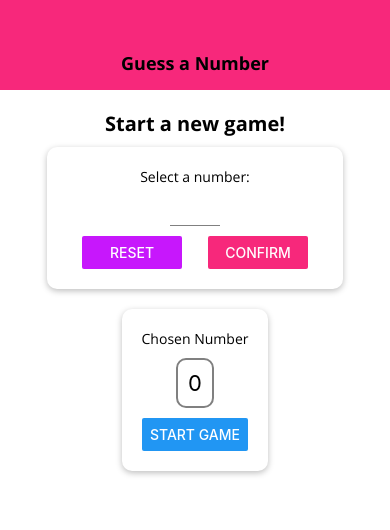
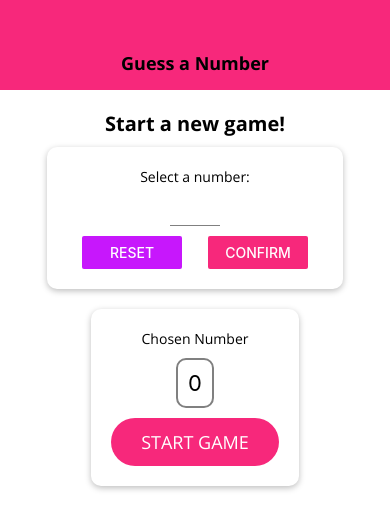
Before and after one commit to denislgx/Guess-A-Number-React-Native, a React Native app: screen / in a window 390 px wide. Both pictures are taken after a click on the button "CONFIRM". Shown: the top 530 px of the page. Built offline with nearby package versions, Linux system fonts and the light colour scheme.

Commit message:
MainButton Custom Button Component

```diff
--- /dev/null
+++ b/components/MainButton.js
@@ -0,0 +1,30 @@
+import React from 'react';
+import { View, Text, StyleSheet, TouchableOpacity } from 'react-native';
+
+import Colors from '../constants/colors';
+
+const MainButton = ({ children, onPress }) => {
+  return (
+    <TouchableOpacity activeOpacity={0.6} onPress={onPress}>
+      <View style={styles.button}>
+        <Text style={styles.buttonText}>{children}</Text>
+      </View>
+    </TouchableOpacity>
+  );
+};
+
+const styles = StyleSheet.create({
+  button: {
+    backgroundColor: Colors.primary,
+    paddingVertical: 12,
+    paddingHorizontal: 30,
+    borderRadius: 25,
+  },
+  buttonText: {
+    color: 'white',
+    fontFamily: 'open-sans',
+    fontSize: 18,
+  },
+});
+
+export default MainButton;
--- a/screens/GameOverScreen.js
+++ b/screens/GameOverScreen.js
@@ -3,6 +3,7 @@
 
 import BodyText from '../components/BodyText';
 import TitleText from '../components/TitleText';
+import MainButton from '../components/MainButton';
 
 import Colors from '../constants/colors';
 
@@ -29,7 +30,7 @@
         </BodyText>
       </View>
 
-      <Button onPress={newGameHandler} title="NEW GAME" />
+      <MainButton onPress={newGameHandler}>NEW GAME</MainButton>
     </View>
   );
 };
--- a/screens/GameScreen.js
+++ b/screens/GameScreen.js
@@ -4,6 +4,7 @@
 import NumberContainer from '../components/NumberContainer';
 import Card from '../components/Card';
 import TitleText from '../components/TitleText';
+import MainButton from '../components/MainButton';
 
 const generateRandomBetween = (min, max, exclude) => {
   min = Math.ceil(min);
@@ -59,8 +60,10 @@
       <TitleText>Opponet's Guess</TitleText>
       <NumberContainer>{currentGuess}</NumberContainer>
       <Card style={styles.buttonContainer}>
-        <Button title="Lower" onPress={() => nextGuessHandler('lower')} />
-        <Button title="Greater" onPress={() => nextGuessHandler('greater')} />
+        <MainButton onPress={() => nextGuessHandler('lower')}>Lower</MainButton>
+        <MainButton onPress={() => nextGuessHandler('greater')}>
+          Greater
+        </MainButton>
       </Card>
     </View>
   );
@@ -76,8 +79,8 @@
     flexDirection: 'row',
     justifyContent: 'space-around',
     marginTop: 20,
-    width: 300,
-    maxWidth: '80%',
+    width: 400,
+    maxWidth: '90%',
   },
 });
 
--- a/screens/StartGameScreen.js
+++ b/screens/StartGameScreen.js
@@ -14,6 +14,7 @@
 import NumberContainer from '../components/NumberContainer';
 import BodyText from '../components/BodyText';
 import TitleText from '../components/TitleText';
+import MainButton from '../components/MainButton';
 
 import Colors from '../constants/colors';
 
@@ -53,10 +54,9 @@
         <NumberContainer>
           <Text>{selectedNumber}</Text>
         </NumberContainer>
-        <Button
-          title="START GAME"
-          onPress={() => onStartGame(selectedNumber)}
-        />
+        <MainButton onPress={() => onStartGame(selectedNumber)}>
+          START GAME
+        </MainButton>
       </Card>
     );
   }
```
